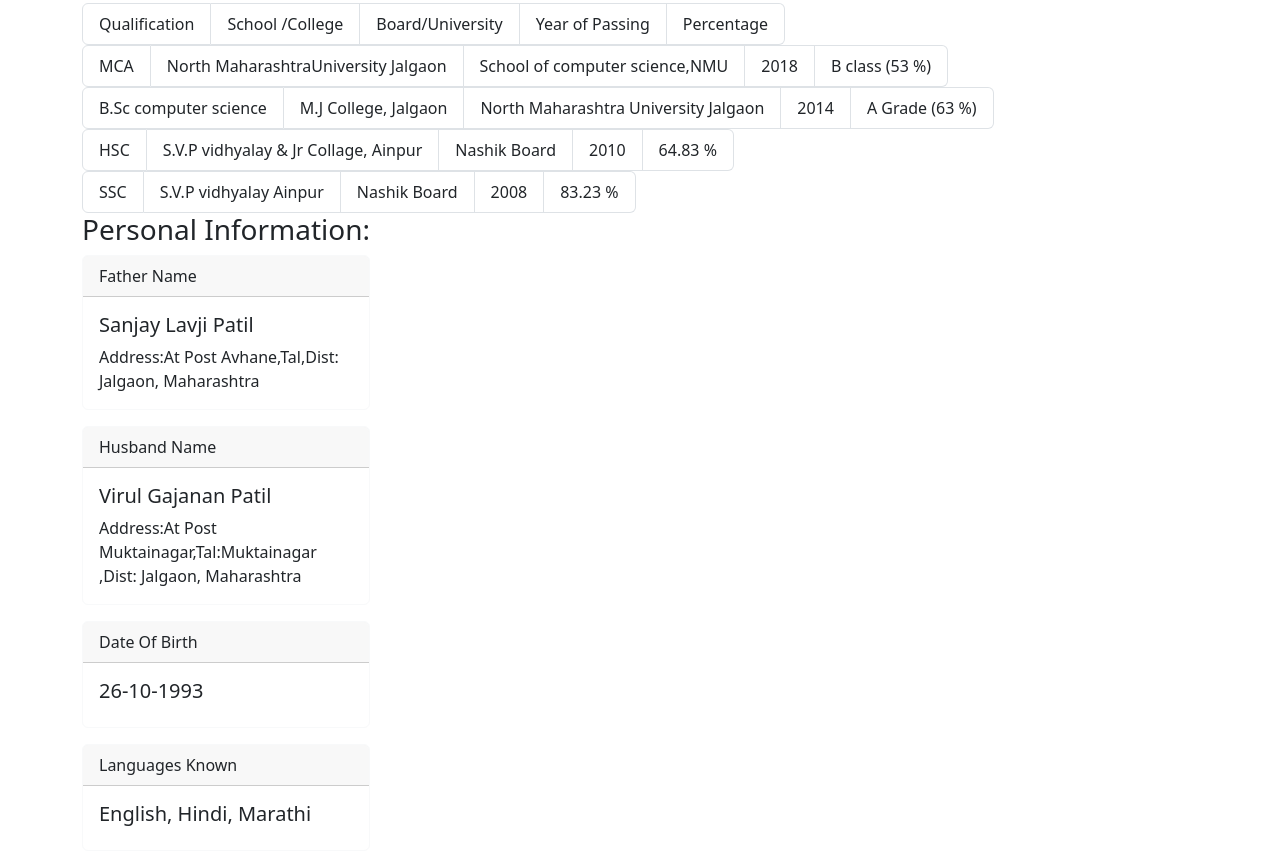
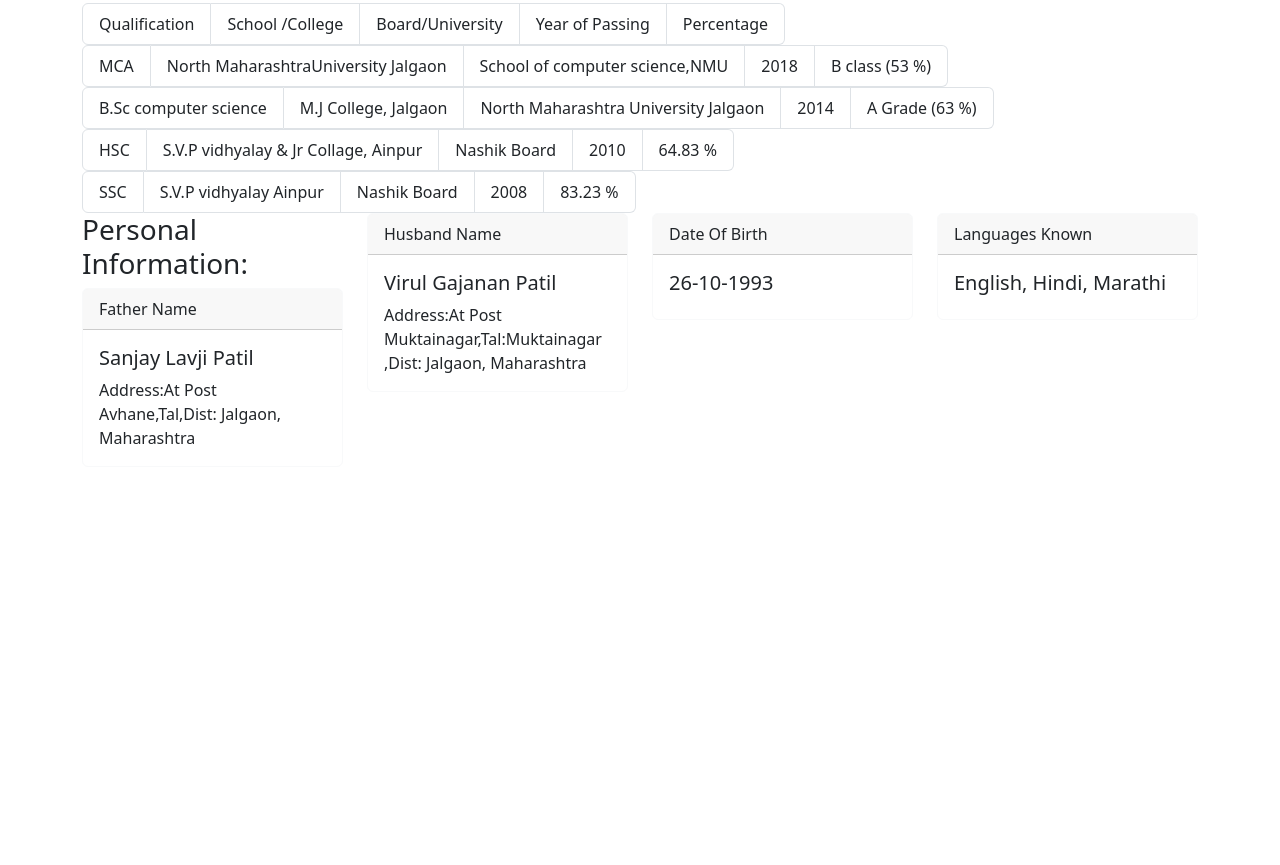
Before and after one commit to Shweta-patil26/resume, a plain HTML site: page index.html in a window 1280 px wide. Shown: the part 1461-2326 px from the top of the page. After the commit the page ends 1944 px from the top, so only its background shows below. Drawn offline with nearby package versions, Linux system fonts and the light colour scheme.

Commit message:
personal detail

```diff
--- a/index.html
+++ b/index.html
@@ -192,7 +192,9 @@
 
    </div>
    <div class="container">
-<li class="list-group-item d-flex justify-content-between align-items-center"><h3>Personal Information: </h3> </li>
+    <div class="row">
+      <div class="col-sm-3">
+    <h3><li class="list-group-item d-flex justify-content-between align-items-center">Personal Information:  </li></h3>
    <div class="card border-light mb-3" style="max-width: 18rem;">
     <div class="card-header">Father Name</div>
     <div class="card-body">
@@ -200,25 +202,33 @@
       <p class="card-text">Address:At Post Avhane,Tal,Dist: Jalgaon, Maharashtra </p>
     </div>
   </div>
-  <div class="card border-light mb-3" style="max-width: 18rem;">
+</div>
+<div class="col-sm-3">
+<div class="card border-light mb-3" style="max-width: 18rem;">
     <div class="card-header">Husband Name</div>
     <div class="card-body">
       <h5 class="card-title">Virul Gajanan Patil</h5>
       <p class="card-text">Address:At Post Muktainagar,Tal:Muktainagar ,Dist: Jalgaon, Maharashtra </p>
     </div>
   </div>
+</div>
+<div class="col-sm-3">
   <div class="card border-light mb-3" style="max-width: 18rem;">
     <div class="card-header">Date Of Birth</div>
     <div class="card-body">
        <h5 class="card-title">26-10-1993</h5>
     </div>
   </div>
+</div>
+<div class="col-sm-3">
   <div class="card border-light mb-3" style="max-width: 18rem;">
     <div class="card-header">Languages Known</div>
     <div class="card-body">
       <h5 class="card-title">English, Hindi, Marathi</h5>
     </div>
   </div>
+</div>
+</div>
 
 
   </div>
```
